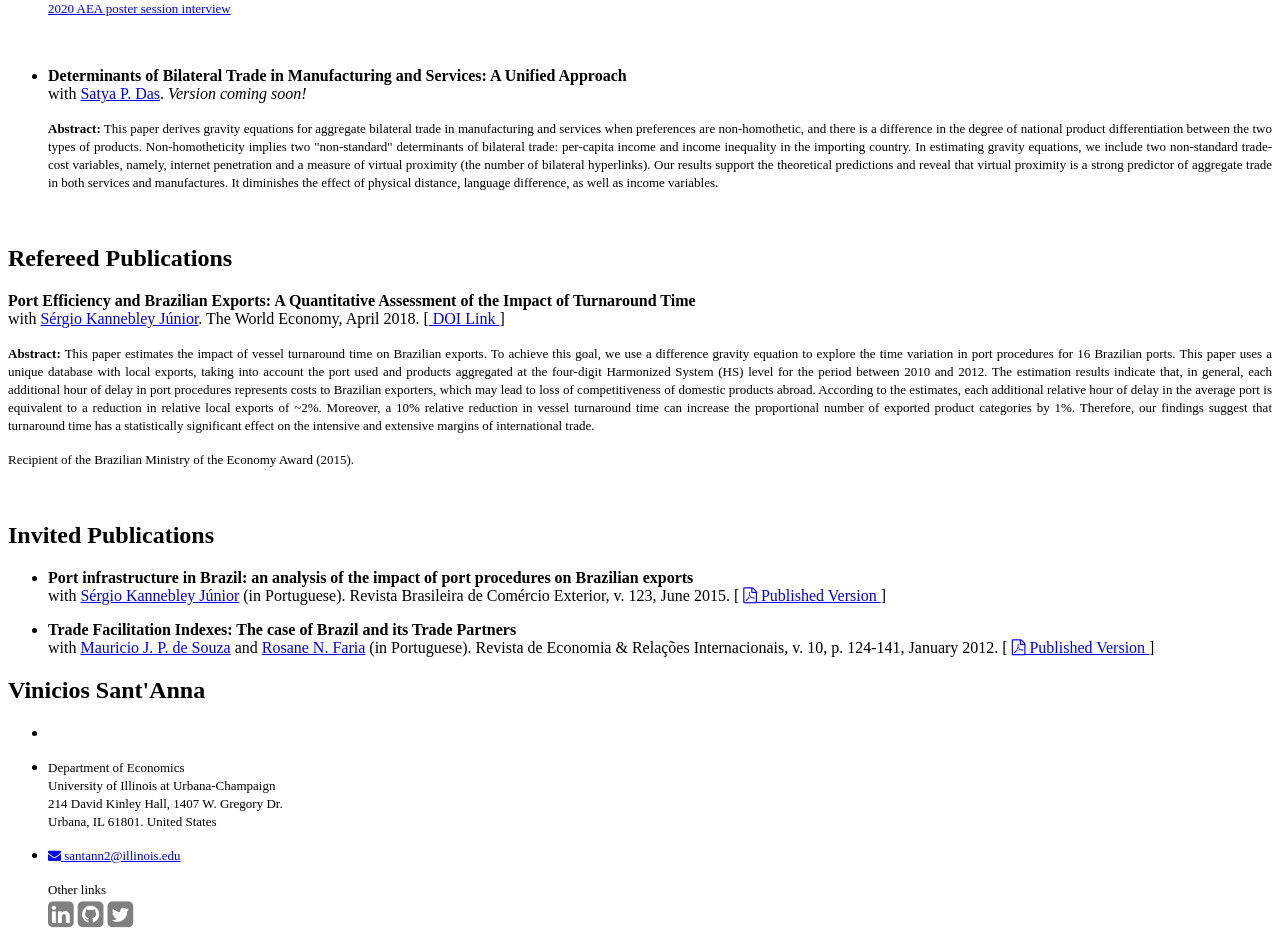
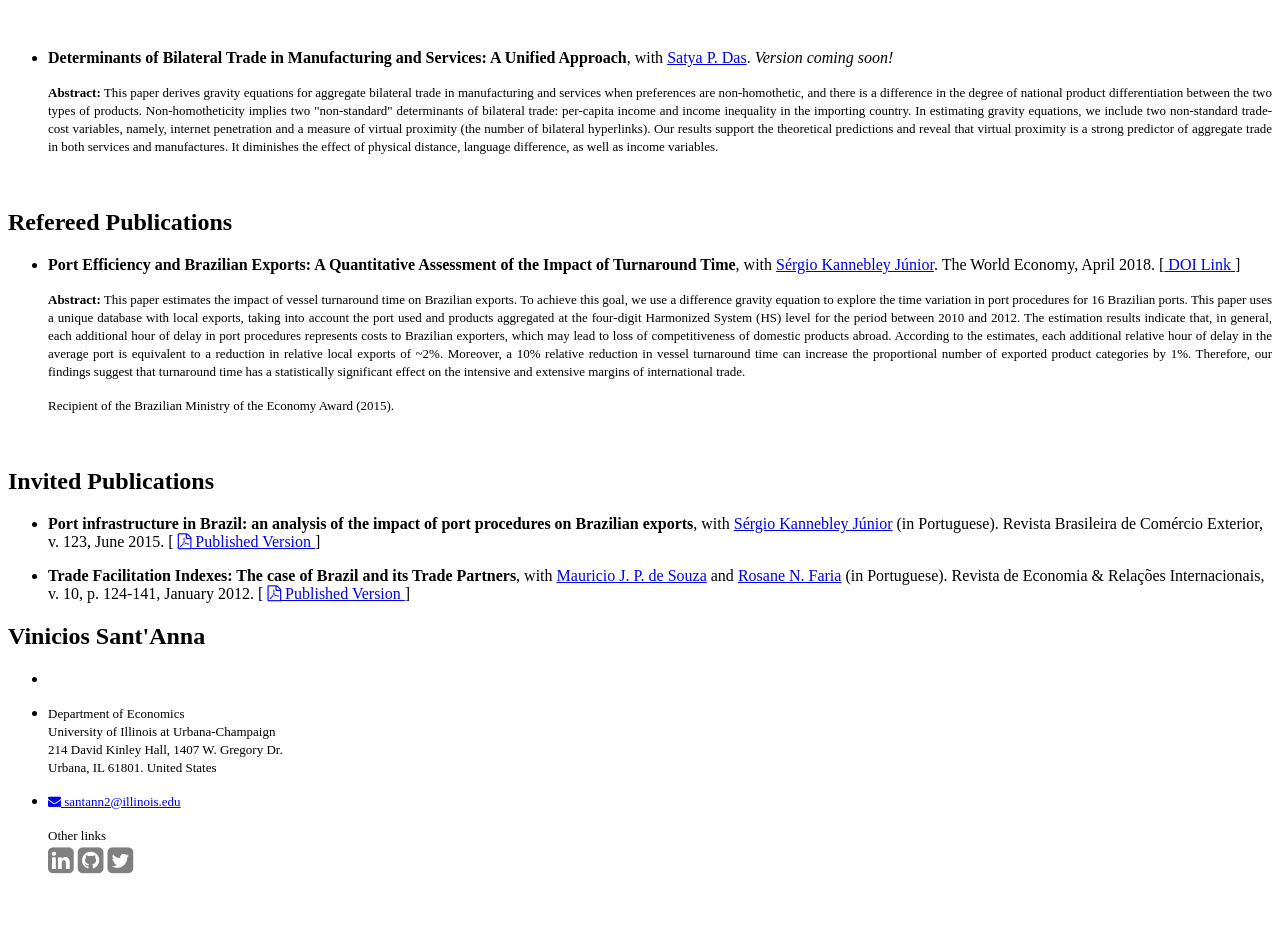
Before and after one commit to vpsantanna/vpsantanna.github.io, a Jekyll site: the page built from 2-research.md, in a window 1280 px wide and 1400 px high, scrolled down 553 px. Shown: the part 452-1400 px from the top of the window. Built offline with Jekyll 4.4.1, drawn with Linux system fonts in a browser that asks for light colours; a script that is not in the unit is left out; after the commit the page ends 1899 px from its top, so only the background shows below that.

Commit message:
Update 2-research.md

```diff
--- a/2-research.md
+++ b/2-research.md
@@ -22,7 +22,7 @@ permalink: /research/
 
 # Work in Progress
 
-- <b>Send Them Back? The Real Estate Consequences of Repatriations</b> <br> with <a href="https://sites.google.com/site/cortesgustavos" target="_blank"> Gustavo Cortes</a>. <em>Version coming soon! </em>
+- <b>Send Them Back? The Real Estate Consequences of Repatriations</b>, with <a href="https://sites.google.com/site/cortesgustavos" target="_blank"> Gustavo Cortes</a>. <em>Version coming soon! </em>
 
    <p style="text-align: justify;"><font size="2"><b>Abstract:</b> We examine how the repatriation of Mexican immigrants in the US from 1930 to 1936 affected housing and construction in American cities. Using US Census and hand-collected building permits data, we show that repatriating Mexicans during the Great Depression significantly slowed city growth. Employing instruments that account for the effects of the Depression, we show that cities with higher Mexican outflow experienced lower growth in commercial and residential real estate. We find significant negative effects on the number and value of building permits, as well as house values. Repatriations seem to have a long-lasting impact, leaving a footprint on local economic growth. </font></p>
 
@@ -33,7 +33,7 @@ permalink: /research/
 
 <br>
 
-- <b>Determinants of Bilateral Trade in Manufacturing and Services: A Unified Approach</b> <br> with <a href="https://www.satyapdas.com" target="_blank">Satya P. Das</a>. <em>Version coming soon! </em>
+- <b>Determinants of Bilateral Trade in Manufacturing and Services: A Unified Approach</b>, with <a href="https://www.satyapdas.com" target="_blank">Satya P. Das</a>. <em>Version coming soon! </em>
 
    <p style="text-align: justify;"><font size="2"><b>Abstract:</b> This paper derives gravity equations for aggregate bilateral trade in manufacturing and services when preferences are non-homothetic, and there is a difference in the degree of national product differentiation between the two types of products.  Non-homotheticity implies two "non-standard" determinants of bilateral trade: per-capita income and income inequality in the importing country. In estimating gravity equations, we include two non-standard trade-cost variables, namely, internet penetration and a measure of virtual proximity (the number of bilateral hyperlinks). Our results support the theoretical predictions and reveal that virtual proximity is a strong predictor of aggregate trade in both services and manufactures. It diminishes the effect of physical distance, language difference, as well as income variables. </font></p>
 
@@ -41,7 +41,7 @@ permalink: /research/
 
 # Refereed Publications
 
-<b>Port Efficiency and Brazilian Exports: A Quantitative Assessment of the Impact of Turnaround Time</b> <br> with <a href="https://scholar.google.com.br/citations?user=dqFJND9idb0C&hl=en" target="_blank"> Sérgio Kannebley Júnior</a>. The World Economy, April 2018. [<a href="https://doi.org/10.1111/twec.12654" target="_blank"> DOI Link </a>]
+- <b>Port Efficiency and Brazilian Exports: A Quantitative Assessment of the Impact of Turnaround Time</b>, with <a href="https://scholar.google.com.br/citations?user=dqFJND9idb0C&hl=en" target="_blank"> Sérgio Kannebley Júnior</a>. The World Economy, April 2018. [<a href="https://doi.org/10.1111/twec.12654" target="_blank"> DOI Link </a>]
 
    <p style="text-align: justify;"><font size="2"><b>Abstract:</b> This paper estimates the impact of vessel turnaround time on Brazilian exports. To achieve this goal, we use a difference gravity equation to explore the time variation in port procedures for 16 Brazilian ports. This paper uses a unique database with local exports, taking into account the port used and products aggregated at the four‐digit Harmonized System (HS) level for the period between 2010 and 2012. The estimation results indicate that, in general, each additional hour of delay in port procedures represents costs to Brazilian exporters, which may lead to loss of competitiveness of domestic products abroad. According to the estimates, each additional relative hour of delay in the average port is equivalent to a reduction in relative local exports of ~2%. Moreover, a 10% relative reduction in vessel turnaround time can increase the proportional number of exported product categories by 1%. Therefore, our findings suggest that turnaround time has a statistically significant effect on the intensive and extensive margins of international trade. </font></p>
 
@@ -51,6 +51,6 @@ permalink: /research/
 
 # Invited Publications
 
-- <b> Port infrastructure in Brazil: an analysis of the impact of port procedures on Brazilian exports</b> <br> with <a href="https://scholar.google.com.br/citations?user=dqFJND9idb0C&hl=en" target="_blank"> Sérgio Kannebley Júnior</a> (in Portuguese). Revista Brasileira de Comércio Exterior, v. 123, June 2015. [ <a href="/files/research/123_VSSKJ.pdf" target="_blank"><i class="fa fa-file-pdf-o"></i> Published Version </a>]
+- <b> Port infrastructure in Brazil: an analysis of the impact of port procedures on Brazilian exports</b>, with <a href="https://scholar.google.com.br/citations?user=dqFJND9idb0C&hl=en" target="_blank"> Sérgio Kannebley Júnior</a> (in Portuguese). Revista Brasileira de Comércio Exterior, v. 123, June 2015. [ <a href="/files/research/123_VSSKJ.pdf" target="_blank"><i class="fa fa-file-pdf-o"></i> Published Version </a>]
 
-- <b>Trade Facilitation Indexes: The case of Brazil and its Trade Partners</b> <br> with <a href="https://scholar.google.com.br/citations?user=ceqK-1QAAAAJ&hl=en" target="_blank">Mauricio J. P. de Souza</a> and <a href="https://scholar.google.com.br/citations?user=bnfF3IEAAAAJ&hl=en" target="_blank">Rosane N. Faria</a> (in Portuguese). Revista de Economia & Relações Internacionais, v. 10, p. 124-141, January 2012. [ <a href="/files/research/indicadores_facilitacao.pdf" target="_blank"><i class="fa fa-file-pdf-o"></i> Published Version </a>]
+- <b>Trade Facilitation Indexes: The case of Brazil and its Trade Partners</b>, with <a href="https://scholar.google.com.br/citations?user=ceqK-1QAAAAJ&hl=en" target="_blank">Mauricio J. P. de Souza</a> and <a href="https://scholar.google.com.br/citations?user=bnfF3IEAAAAJ&hl=en" target="_blank">Rosane N. Faria</a> (in Portuguese). Revista de Economia & Relações Internacionais, v. 10, p. 124-141, January 2012. [ <a href="/files/research/indicadores_facilitacao.pdf" target="_blank"><i class="fa fa-file-pdf-o"></i> Published Version </a>]
```
